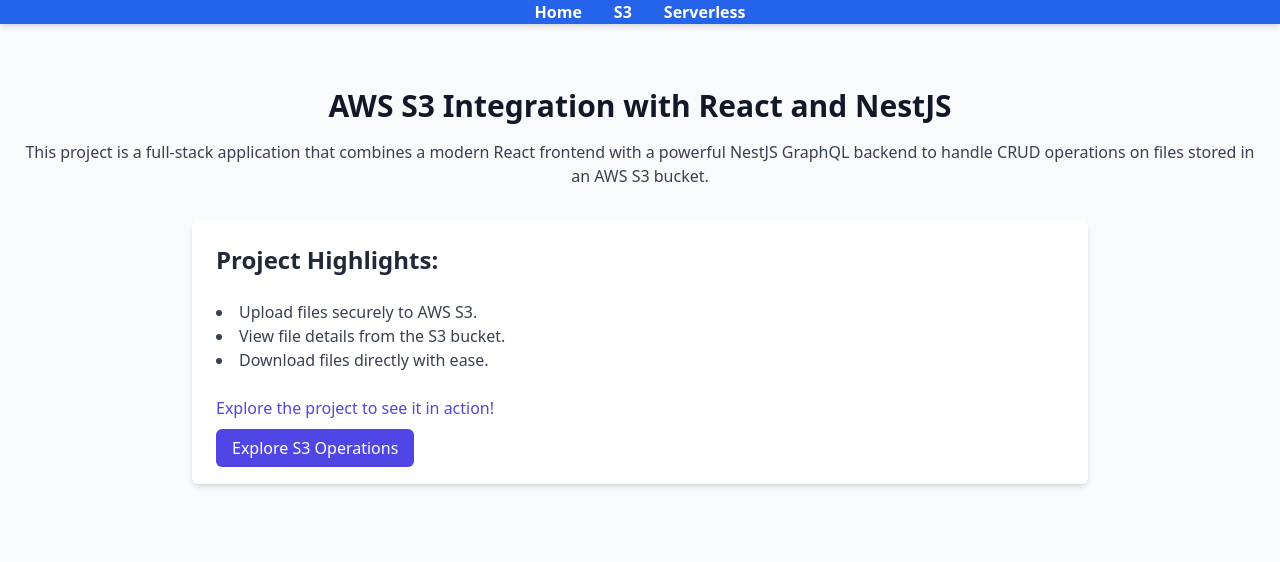
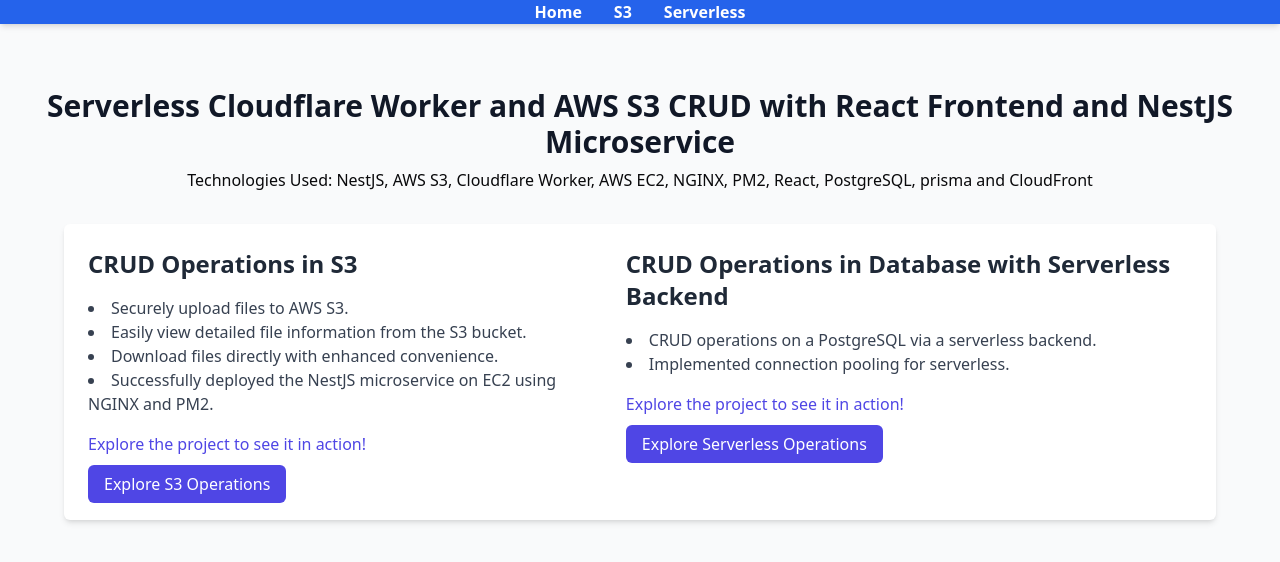
Before and after one commit to hirakroya50/tool-react, a React (Vite) app: page / in a window 1280 px wide. Shown: the top 562 px of the page. Built offline with nearby package versions, Linux system fonts and the light colour scheme; no server answers.

Commit message:
update doc page

```diff
--- a/src/pages/Home.tsx
+++ b/src/pages/Home.tsx
@@ -1,36 +1,64 @@
+const staticData = [
+  {
+    title: "CRUD Operations in S3",
+    feat: [
+      "Securely upload files to AWS S3.",
+      "Easily view detailed file information from the S3 bucket.",
+      "Download files directly with enhanced convenience.",
+      "Successfully deployed the NestJS microservice on EC2 using NGINX and PM2.",
+    ],
+    path: "/s3",
+    buttontext: "S3",
+  },
+  {
+    title: "CRUD Operations in Database with Serverless Backend",
+    feat: [
+      " CRUD operations on a PostgreSQL via a serverless backend.",
+      "Implemented connection pooling  for serverless.",
+    ],
+    path: "/serverless",
+    buttontext: "Serverless",
+  },
+];
+
+const title =
+  "Serverless Cloudflare Worker and AWS S3 CRUD with React Frontend and NestJS Microservice";
+const technologies =
+  "Technologies Used: NestJS, AWS S3, Cloudflare Worker, AWS EC2, NGINX, PM2, React, PostgreSQL, prisma and CloudFront";
+
 const Home = () => {
   return (
     <>
       <div className="mt-10 bg-gray-50 flex flex-col items-center justify-center p-6">
         <header className="text-center mb-8">
-          <h1 className="text-3xl font-bold text-gray-900">
-            AWS S3 Integration with React and NestJS
-          </h1>
-          <p className="mt-4 text-gray-700">
-            This project is a full-stack application that combines a modern
-            React frontend with a powerful NestJS GraphQL backend to handle CRUD
-            operations on files stored in an AWS S3 bucket.
-          </p>
+          <h1 className="text-3xl font-bold text-gray-900">{title}</h1>
+          <p className="font-medium pt-2">{technologies}</p>
         </header>
 
-        <section className="w-full max-w-4xl space-y-6 bg-white p-6 rounded-md shadow-md">
+        <section className="w-full max-w-6xl gap-5  bg-white p-6 rounded-md shadow-md flex items-start justify-center">
+          {staticData.map((item, i) => {
+            return (
+              <div key={i}>
                 <h2 className="text-2xl font-semibold text-gray-800">
-            Project Highlights:
+                  {item.title}
                 </h2>
                 <ul className="list-disc list-inside mt-4 text-gray-700 text-left">
-            <li>Upload files securely to AWS S3.</li>
-            <li>View file details from the S3 bucket.</li>
-            <li>Download files directly with ease.</li>
+                  {item.feat.map((msg, i) => {
+                    return <li key={i}>{msg}</li>;
+                  })}
                 </ul>
-          <p className=" text-indigo-600 pb-4">
+                <p className=" text-indigo-600 py-4">
                   Explore the project to see it in action!
                 </p>
                 <a
-            href="/s3"
+                  href={item.path}
                   className="text-white cursor-pointer bg-indigo-600 px-4 py-2 rounded-md hover:bg-indigo-700"
                 >
-            Explore S3 Operations
+                  Explore {item.buttontext} Operations
                 </a>
+              </div>
+            );
+          })}
         </section>
       </div>
     </>
```
Lines whose indentation alone changed are shown as unchanged.
